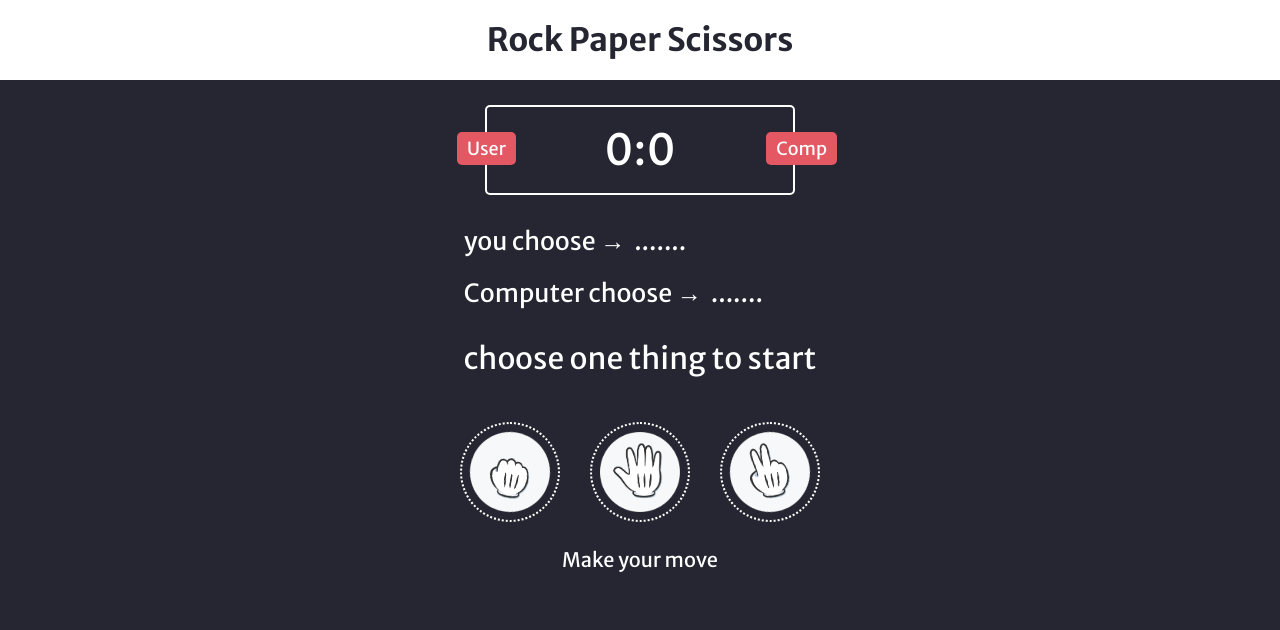
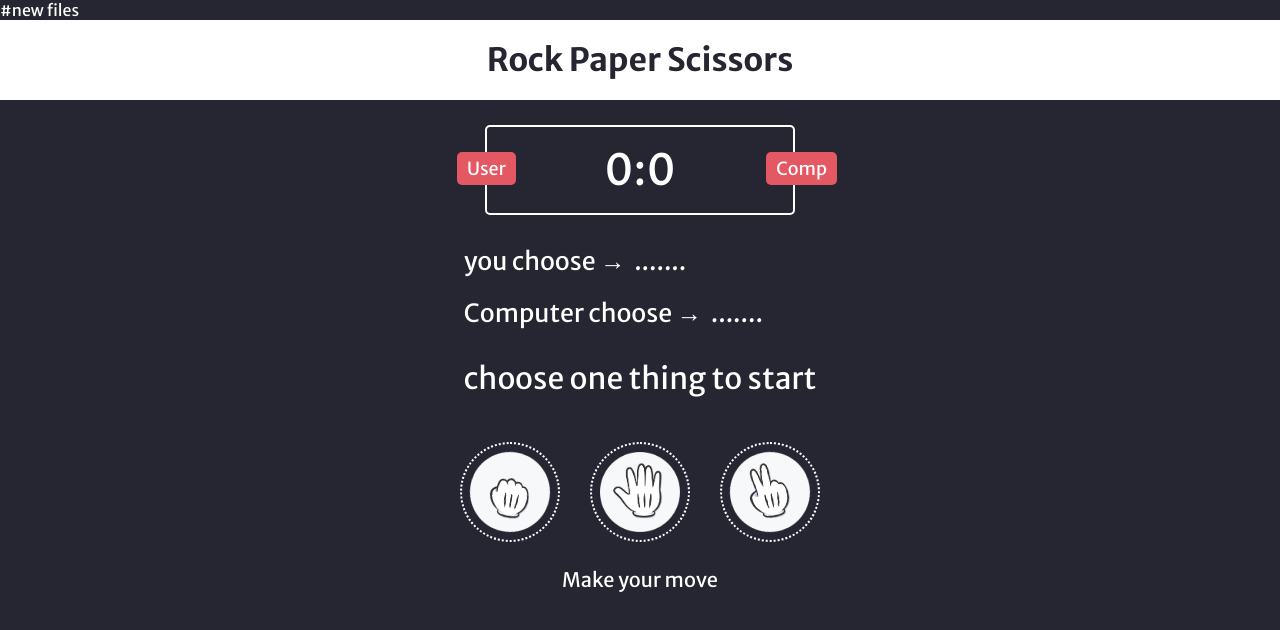
Before and after one commit to SushantSejwal/game, a plain HTML site: page index.html in a window 1280 px wide. Drawn offline with Linux system fonts and the light colour scheme.

Commit message:
Update index.html

```diff
--- a/index.html
+++ b/index.html
@@ -7,7 +7,7 @@
     <title>Rock Paper Scissors | Sushant</title>
     <link rel="stylesheet" href="css/game.css">
     <link rel="shortcut icon" href="img/rock.png" type="image/x-icon">
-
+#new files
     <style>
         html{
             -webkit-tap-highlight-color: transparent;
```
